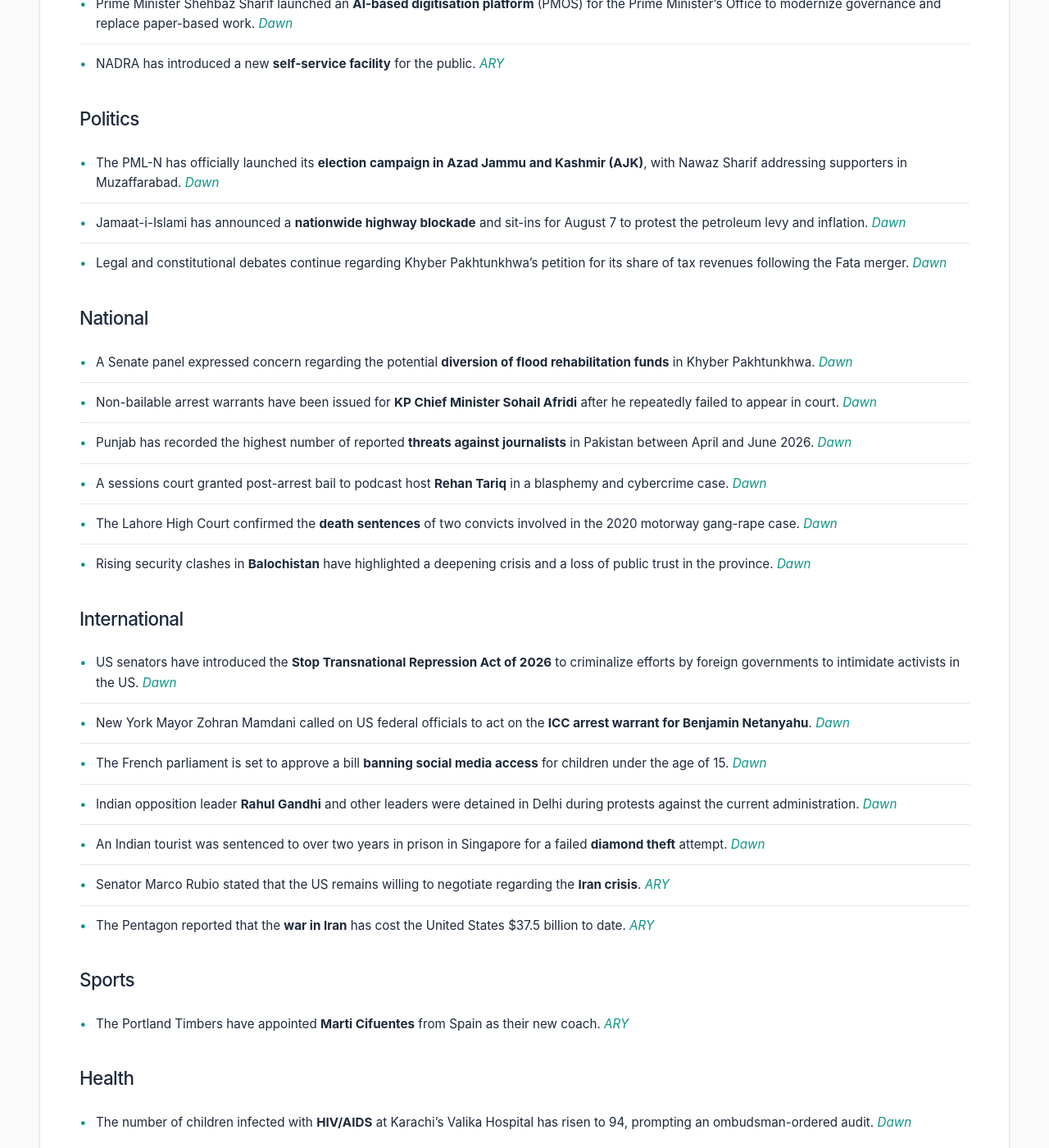
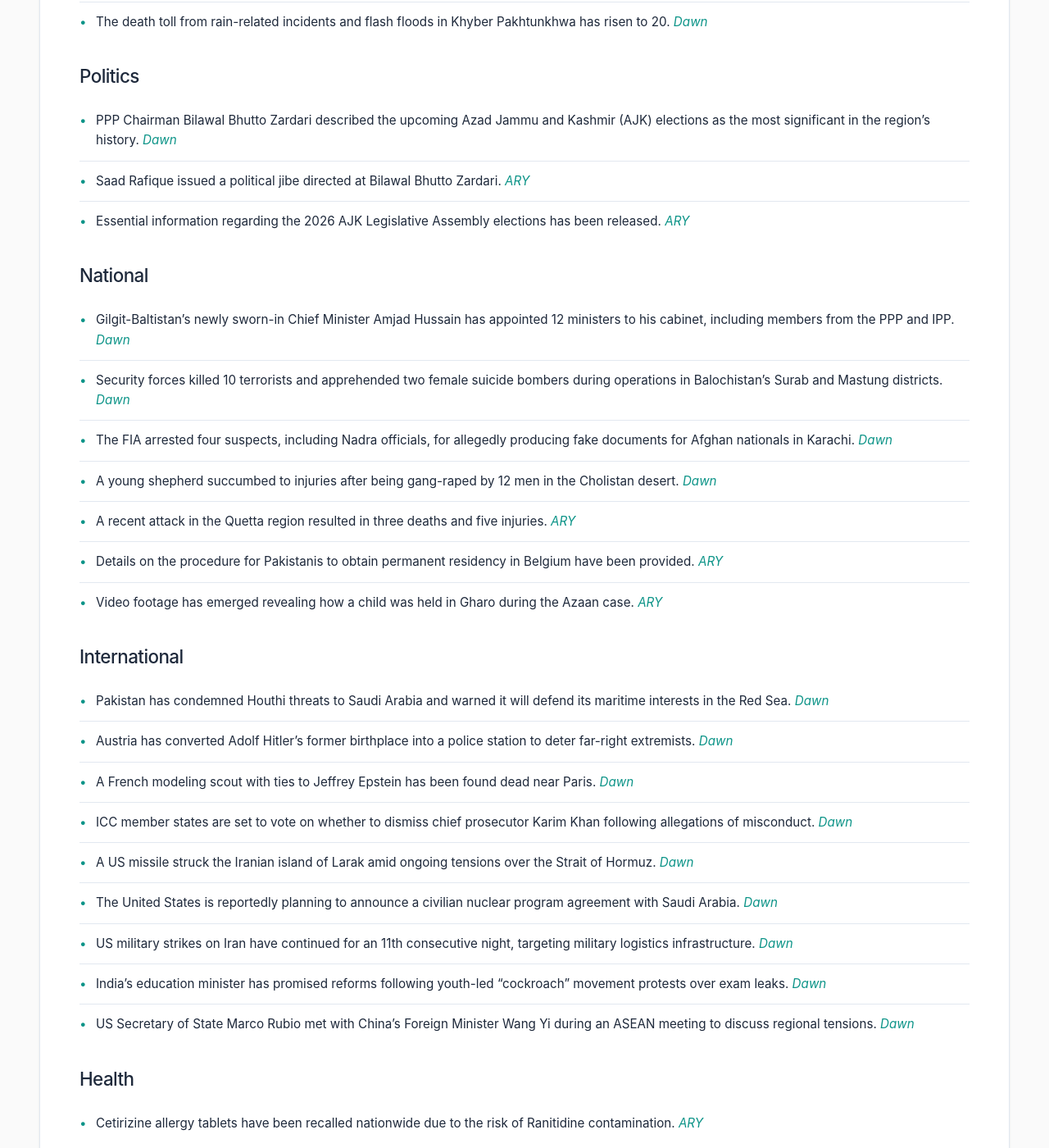
Before and after one commit to zsubzwary/news, a Jekyll site: the page built from en/index.md, in a window 1280 px wide and 1400 px high, scrolled down 865 px. Shown: the whole window at 82% size. Built offline with Jekyll 4.4.1, drawn with Linux system fonts in a browser that asks for light colours; some web fonts are replaced; comment, search, counter and statistics services are not loaded; some of the changed text lies outside the part shown.

Commit message:
DateTime; 2026-07-22T16:03:49.522Z

```diff
--- a/en/index.md
+++ b/en/index.md
@@ -4,52 +4,52 @@ title: Pakistan News Briefing
 lang: en
 ---
 
-Published at: 22-Jul-2026 09:04PKT
+Published at: 22-Jul-2026 21:03PKT
 
 Time to read: 4 mins
 
 ### Economy
-- Finance Minister Muhammad Aurangzeb has requested a **$10 billion Exchange Stabilisation Support Facility** from the US Treasury to strengthen Pakistan's economy. *[Dawn](https://www.dawn.com/news/2017402/aurangzeb-seeks-10bn-support-facility-from-us)*
-- The government has increased the price of petrol by **Rs4.93** and high-speed diesel by **Rs7.15** per litre due to global price fluctuations. *[Dawn](https://www.dawn.com/news/2017311/govt-increases-petrol-price-by-rs493-diesel-by-rs715-per-litre)*
-- The All Pakistan Petrol Pumps Owners Association (APPPOA) has announced a **nationwide strike** following failed negotiations with the government over daily fuel pricing. *[Dawn](https://www.dawn.com/news/2017314/petrol-pump-owners-announce-nationwide-strike-after-talks-with-govt-over-daily-pricing-fail)*
-- An analysis suggests that merging the Board of Investment (BOI) and the Special Investment Facilitation Council (SIFC) presents an opportunity to reform Pakistan's investment climate. *[Dawn](https://www.dawn.com/news/2017454/investment-promotion)*
-- The federal government has notified the **new 2026 pay scales** for public servants. *[ARY](https://arynews.tv/federal-government-notifies-new-2026-pay-scales-for-public-servants)*
+- Petrol pump owners have deferred their nationwide strike for two weeks following negotiations with the petroleum minister. *[Dawn](https://www.dawn.com/news/2017561/petrol-pump-owners-defer-strike-call-after-talks-with-petroleum-minister)*
+- Petrol pump owners have officially postponed the nationwide strike call. *[ARY](https://arynews.tv/petrol-pumps-strike-postpone-nationwide)*
+- S&P Global Ratings has upgraded Pakistan's long-term sovereign credit rating to 'B' from 'B-', citing macroeconomic stabilization. *[Dawn](https://www.dawn.com/news/2017530/sampp-global-ratings-upgrades-pakistans-sovereign-credit-rating-to-b)*
 
 ### Science & Technology
-- Prime Minister Shehbaz Sharif launched an **AI-based digitisation platform** (PMOS) for the Prime Minister’s Office to modernize governance and replace paper-based work. *[Dawn](https://www.dawn.com/news/2017285/pm-shehbaz-launches-first-ai-based-digitisation-platform-to-replace-paper-based-work-in-pmo)*
-- NADRA has introduced a new **self-service facility** for the public. *[ARY](https://arynews.tv/nadra-introdroduces-self-service-facility-to-people)*
+- Prime Minister Shehbaz Sharif highlighted that Pakistan's progress in indigenous autonomous defense capabilities is an integral part of national security. *[Dawn](https://www.dawn.com/news/2017529/pakistans-progress-in-indigenous-autonomous-capabilities-an-integral-part-of-national-defence-pm-shehbaz)*
+
+### Weather
+- Intermittent heavy rainfall hit several Punjab cities, with Gujranwala recording a massive 245mm and Lahore 123mm. *[Dawn](https://www.dawn.com/news/2017532/intermittent-heavy-rain-hits-punjab-cities-lahore-receives-123mm)*
+- The death toll from rain-related incidents and flash floods in Khyber Pakhtunkhwa has risen to 20. *[Dawn](https://www.dawn.com/news/2017494/rain-related-fatalities-during-ongoing-monsoon-spell-rise-to-20-in-kp)*
 
 ### Politics
-- The PML-N has officially launched its **election campaign in Azad Jammu and Kashmir (AJK)**, with Nawaz Sharif addressing supporters in Muzaffarabad. *[Dawn](https://www.dawn.com/news/2017265/pml-n-supremo-nawaz-kicks-off-party-s-election-campaign-in-ajk)*
-- Jamaat-i-Islami has announced a **nationwide highway blockade** and sit-ins for August 7 to protest the petroleum levy and inflation. *[Dawn](https://www.dawn.com/news/2017280/jamaat-i-islami-announces-nationwide-road-blockade-against-petroleum-levy)*
-- Legal and constitutional debates continue regarding Khyber Pakhtunkhwa's petition for its share of tax revenues following the Fata merger. *[Dawn](https://www.dawn.com/news/2017458/frozen-award)*
+- PPP Chairman Bilawal Bhutto Zardari described the upcoming Azad Jammu and Kashmir (AJK) elections as the most significant in the region's history. *[Dawn](https://www.dawn.com/news/2017539/ppp-chairman-calls-upcoming-ajk-elections-most-significant-in-history)*
+- Saad Rafique issued a political jibe directed at Bilawal Bhutto Zardari. *[ARY](https://arynews.tv/saad-rafique-takes-jibe-at-bilawal-bhutto)*
+- Essential information regarding the 2026 AJK Legislative Assembly elections has been released. *[ARY](https://arynews.tv/ajk-legislative-assembly-elections-2026-what-you-need-to-know)*
 
 ### National
-- A Senate panel expressed concern regarding the potential **diversion of flood rehabilitation funds** in Khyber Pakhtunkhwa. *[Dawn](https://www.dawn.com/news/2017399/senate-panel-concerned-over-diversion-of-flood-rehabilitation-funds-in-kp)*
-- Non-bailable arrest warrants have been issued for **KP Chief Minister Sohail Afridi** after he repeatedly failed to appear in court. *[Dawn](https://www.dawn.com/news/2017406/arrest-warrants-out-for-kp-cm-afridi-over-failure-to-appear-in-court)*
-- Punjab has recorded the highest number of reported **threats against journalists** in Pakistan between April and June 2026. *[Dawn](https://www.dawn.com/news/2017436/punjab-leads-tally-for-cases-involving-threats-to-journalists)*
-- A sessions court granted post-arrest bail to podcast host **Rehan Tariq** in a blasphemy and cybercrime case. *[Dawn](https://www.dawn.com/news/2017270/court-grants-post-arrest-bail-to-podcast-host-rehan-tariq-in-blasphemy-case)*
-- The Lahore High Court confirmed the **death sentences** of two convicts involved in the 2020 motorway gang-rape case. *[Dawn](https://www.dawn.com/news/2017293/lhc-confirms-death-sentences-of-convicts-in-motorway-gang-rape-case)*
-- Rising security clashes in **Balochistan** have highlighted a deepening crisis and a loss of public trust in the province. *[Dawn](https://www.dawn.com/news/2017455/the-balochistan-tragedy)*
+- Gilgit-Baltistan's newly sworn-in Chief Minister Amjad Hussain has appointed 12 ministers to his cabinet, including members from the PPP and IPP. *[Dawn](https://www.dawn.com/news/2017537/newly-sworn-in-gb-cm-picks-8-ppp-4-ipp-assembly-members-to-join-his-cabinet-as-ministers)*
+- Security forces killed 10 terrorists and apprehended two female suicide bombers during operations in Balochistan's Surab and Mastung districts. *[Dawn](https://www.dawn.com/news/2017521/10-terrorists-killed-2-female-suicide-bombers-and-their-facilitator-apprehended-in-balochistan-operations-ispr)*
+- The FIA arrested four suspects, including Nadra officials, for allegedly producing fake documents for Afghan nationals in Karachi. *[Dawn](https://www.dawn.com/news/2017505/fia-says-nadra-officials-among-4-arrested-for-allegedly-producing-fake-documents-for-afghan-nationals)*
+- A young shepherd succumbed to injuries after being gang-raped by 12 men in the Cholistan desert. *[Dawn](https://www.dawn.com/news/2017352/youth-raped-by-12-men-succumbs-to-injuries-in-bahawalnagar)*
+- A recent attack in the Quetta region resulted in three deaths and five injuries. *[ARY](https://arynews.tv/third-attack-in-three-days-hits-quetta-region-3-dead-five-injured)*
+- Details on the procedure for Pakistanis to obtain permanent residency in Belgium have been provided. *[ARY](https://arynews.tv/belgium-permanent-residency-for-pakistanis-full-procedure)*
+- Video footage has emerged revealing how a child was held in Gharo during the Azaan case. *[ARY](https://arynews.tv/azaan-case-video-reveals-how-child-was-kept-in-gharo)*
 
 ### International
-- US senators have introduced the **Stop Transnational Repression Act of 2026** to criminalize efforts by foreign governments to intimidate activists in the US. *[Dawn](https://www.dawn.com/news/2017401/india-scrutiny-fuels-us-push-to-criminalise-foreign-repression)*
-- New York Mayor Zohran Mamdani called on US federal officials to act on the **ICC arrest warrant for Benjamin Netanyahu**. *[Dawn](https://www.dawn.com/news/2017473/he-is-a-war-criminal-mamdani-says-ny-cannot-arrest-netanyahu-on-icc-warrant-urges-us-federal-officials-to-step-in)*
-- The French parliament is set to approve a bill **banning social media access** for children under the age of 15. *[Dawn](https://www.dawn.com/news/2017321/french-parliament-backs-social-media-ban-for-under-15s)*
-- Indian opposition leader **Rahul Gandhi** and other leaders were detained in Delhi during protests against the current administration. *[Dawn](https://www.dawn.com/news/2017219/indian-opposition-leader-rahul-gandhi-arrested-outside-pm-modis-delhi-residence-amid-mass-protest)*
-- An Indian tourist was sentenced to over two years in prison in Singapore for a failed **diamond theft** attempt. *[Dawn](https://www.dawn.com/news/2017279/diamond-smile-singapore-jails-indian-man-for-gem-in-mouth-theft)*
-- Senator Marco Rubio stated that the US remains willing to negotiate regarding the **Iran crisis**. *[ARY](https://arynews.tv/marco-rubio-says-us-still-willing-to-negotiate-over-iran-crisis)*
-- The Pentagon reported that the **war in Iran** has cost the United States $37.5 billion to date. *[ARY](https://arynews.tv/iran-war-has-cost-the-us-37-5-billion-so-far-pentagon-say)*
-
-### Sports
-- The Portland Timbers have appointed **Marti Cifuentes** from Spain as their new coach. *[ARY](https://arynews.tv/timbers-name-spains-marti-cifuentes-as-new-coach)*
+- Pakistan has condemned Houthi threats to Saudi Arabia and warned it will defend its maritime interests in the Red Sea. *[Dawn](https://www.dawn.com/news/2017517/islamabad-condemns-houthis-threats-to-riyadh-warns-against-targeting-pakistani-maritime-interests)*
+- Austria has converted Adolf Hitler’s former birthplace into a police station to deter far-right extremists. *[Dawn](https://www.dawn.com/news/2017557/hitlers-austrian-birthplace-transformed-into-police-station)*
+- A French modeling scout with ties to Jeffrey Epstein has been found dead near Paris. *[Dawn](https://www.dawn.com/news/2017550/french-modelling-scout-with-links-to-epstein-found-dead)*
+- ICC member states are set to vote on whether to dismiss chief prosecutor Karim Khan following allegations of misconduct. *[Dawn](https://www.dawn.com/news/2017553/international-criminal-courts-members-to-vote-on-firing-prosecutor-khan-over-alleged-misconduct)*
+- A US missile struck the Iranian island of Larak amid ongoing tensions over the Strait of Hormuz. *[Dawn](https://www.dawn.com/news/2017566/irans-gulf-islands-targets-in-latest-fight-over-hormuz)*
+- The United States is reportedly planning to announce a civilian nuclear program agreement with Saudi Arabia. *[Dawn](https://www.dawn.com/news/2017477/washington-plans-to-announce-nuclear-agreement-with-riyadh-us-media-reports)*
+- US military strikes on Iran have continued for an 11th consecutive night, targeting military logistics infrastructure. *[Dawn](https://www.dawn.com/news/2017476/us-continues-strikes-on-iran-for-11th-consecutive-night-triggering-air-defences-in-tehran)*
+- India's education minister has promised reforms following youth-led "cockroach" movement protests over exam leaks. *[Dawn](https://www.dawn.com/news/2017492/under-soaring-pressure-after-cockroach-movement-protests-indias-education-minister-promises-reforms-debate)*
+- US Secretary of State Marco Rubio met with China's Foreign Minister Wang Yi during an ASEAN meeting to discuss regional tensions. *[Dawn](https://www.dawn.com/news/2017513/rubio-holds-talks-with-chinas-wang-yi-as-regional-powers-join-asean-meeting)*
 
 ### Health
-- The number of children infected with **HIV/AIDS** at Karachi's Valika Hospital has risen to 94, prompting an ombudsman-ordered audit. *[Dawn](https://www.dawn.com/news/2017375/16-more-children-found-infected-with-hiv-at-karachis-valika-hospital-ombudsman-told)*
+- Cetirizine allergy tablets have been recalled nationwide due to the risk of Ranitidine contamination. *[ARY](https://arynews.tv/cetirizine-allergy-tablets-recalled-nationwide-over-ranitidine-contamination-risk)*
 
 ### Other
-- YouTuber **MrBeast** married his longtime girlfriend, Thea Booysen, in an intimate island wedding. *[ARY](https://arynews.tv/mrbeast-marries-longtime-girlfriend-thea-booysen-in-intimate-island-wedding)*
-- **IShowSpeed’s** Instagram Reel meeting the group BTS set a record with 300 million views in 24 hours. *[ARY](https://arynews.tv/ishowspeeds-instagram-reel-of-meeting-bts-sets-new-record)*
-- Singer **Arijit Singh** has made a surprise return to playback singing. *[ARY](https://arynews.tv/arijit-singh-makes-surprise-return-to-playback-singing)*
-- Hollywood attention has been drawn to **Jennifer Aniston** following a book event for Jim Curtis. *[ARY](https://arynews.tv/jennifer-anistons-role-in-boyfriend-jim-curtis-book-event-sparks-hollywood-buzz)*
-- **Zendaya and Tom Holland** made a public appearance at the premiere of *Spider-Man: Brand New Day*. *[ARY](https://arynews.tv/zendaya-tom-holland-turn-heads-at-spider-man-brand-new-day-premiere)*
+- A South Korean Michelin-starred restaurant owner faces potential jail time for using black ants in a sorbet. *[Dawn](https://www.dawn.com/news/2017551/owner-of-south-korea-michelin-starred-restaurant-faces-jail-for-ant-sorbet)*
+- Travis Scott has shared details regarding his involvement in ‘The Odyssey’. *[ARY](https://arynews.tv/travis-scott-reveals-how-he-joined-the-odyssey)*
+- Hollywood and the cast of 'Godzilla' are mourning the tragic death of co-star Kaylee Hottle at age 18. *[ARY](https://arynews.tv/millie-bobby-and-hollywood-mourn-godzilla-co-star-kaylee-hottle-following-tragic-death-at-18)*
+- Jennifer Garner has detailed scary experiences with paparazzi involving her children. *[ARY](https://arynews.tv/jennifer-garner-details-scary-paparazzi-moments-involving-kids)*
```
